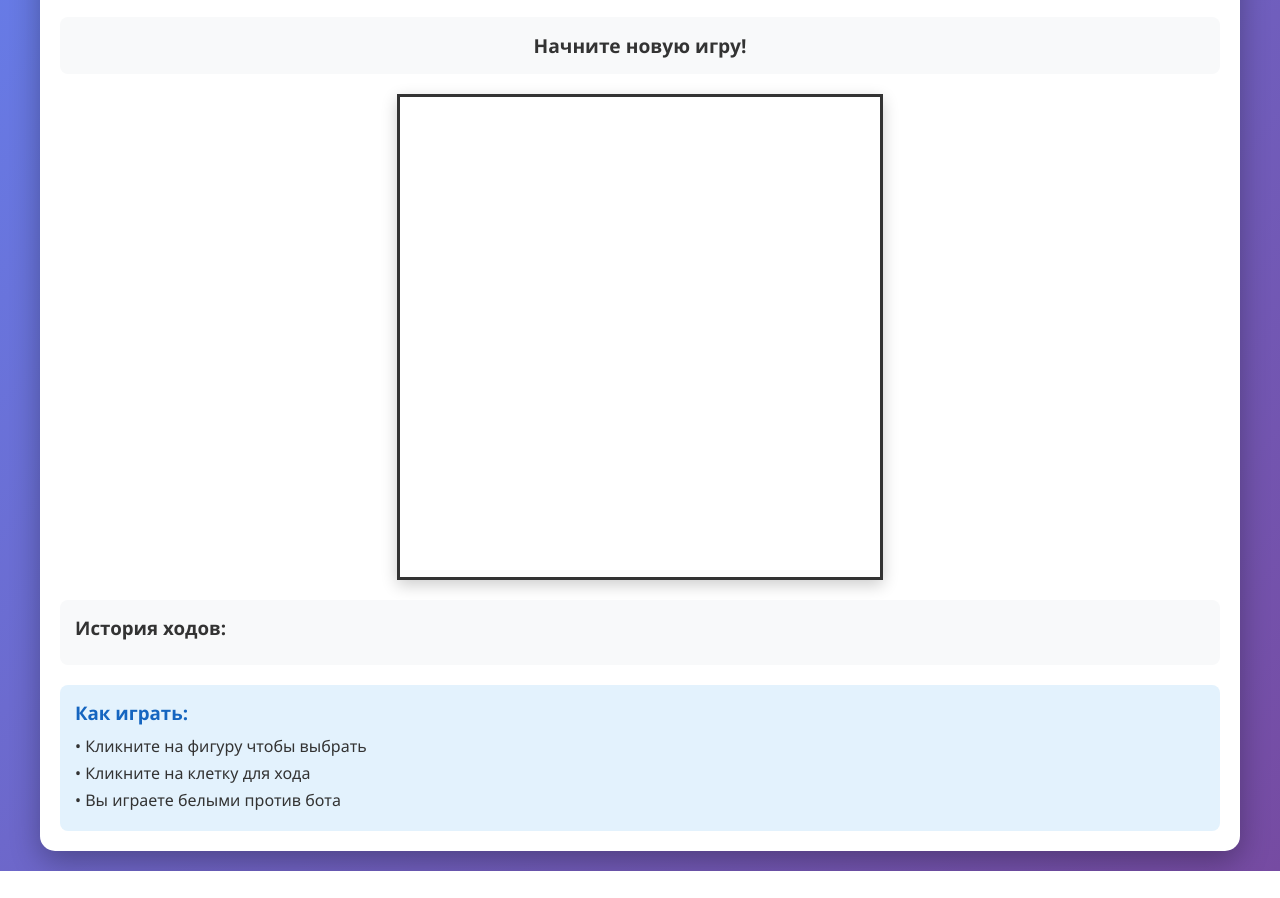
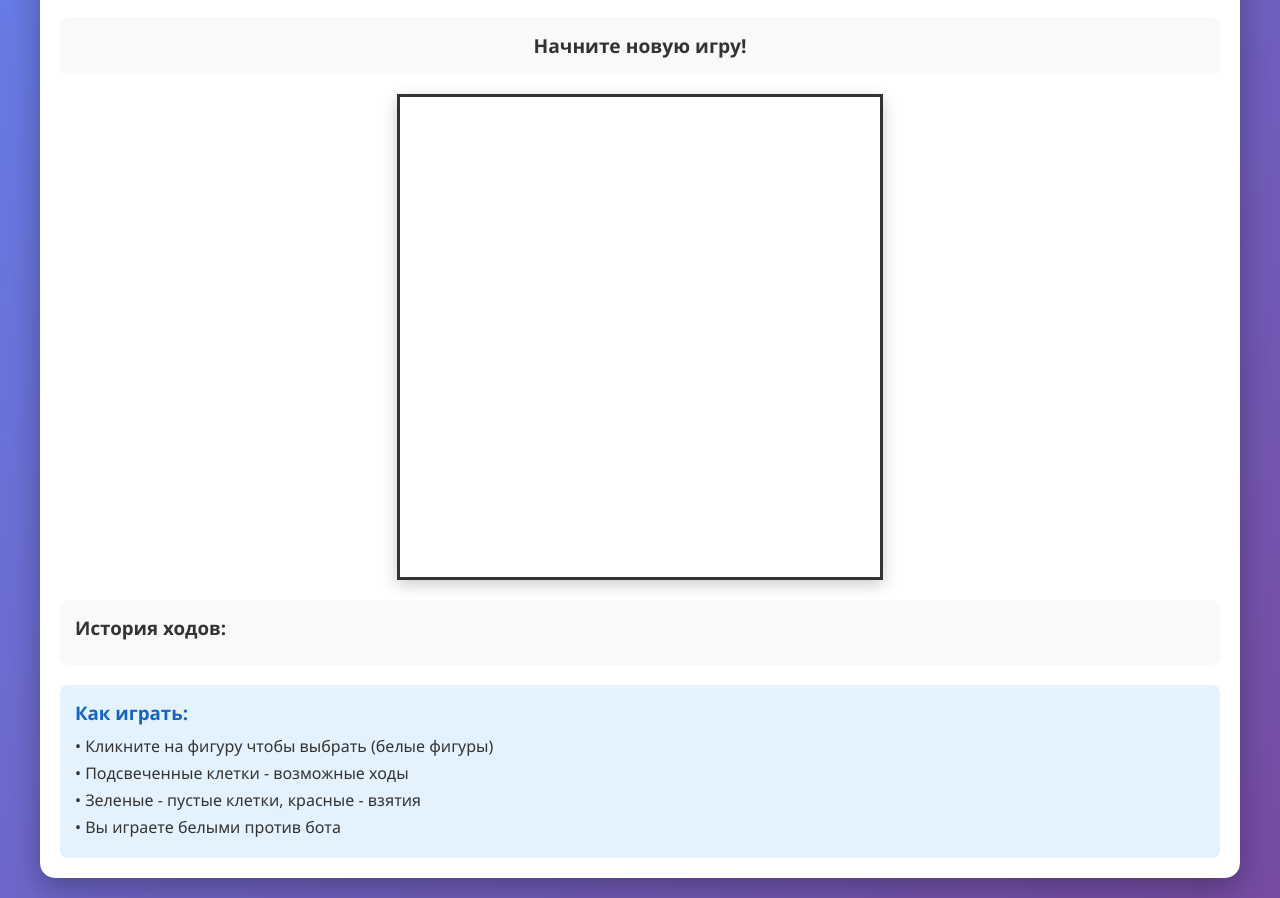
Before and after one commit to flint086/Chess_bot, a plain HTML site: page index.html in a window 1280 px wide. Shown: the part 146-1044 px from the top of the page. Before the commit the page ends 1017 px from the top, so only its background shows below. Drawn offline with nearby package versions, Linux system fonts and the light colour scheme.

Commit message:
Update index.html

```diff
--- a/index.html
+++ b/index.html
@@ -22,7 +22,9 @@
             <div id="turn"></div>
         </div>
 
-        <div class="chess-board" id="board"></div>
+        <div class="chess-board" id="board">
+            <!-- Доска будет создана через JavaScript -->
+        </div>
 
         <div class="moves-history">
             <h3>История ходов:</h3>
@@ -31,13 +33,17 @@
 
         <div class="instructions">
             <h3>Как играть:</h3>
-            <p>• Кликните на фигуру чтобы выбрать</p>
-            <p>• Кликните на клетку для хода</p>
+            <p>• Кликните на фигуру чтобы выбрать (белые фигуры)</p>
+            <p>• Подсвеченные клетки - возможные ходы</p>
+            <p>• Зеленые - пустые клетки, красные - взятия</p>
             <p>• Вы играете белыми против бота</p>
         </div>
     </div>
 
+    <!-- Шахматная библиотека -->
     <script src="https://cdnjs.cloudflare.com/ajax/libs/chess.js/0.10.3/chess.min.js"></script>
+
+    <!-- Наш основной код -->
     <script src="script.js"></script>
 </body>
 </html>
```
